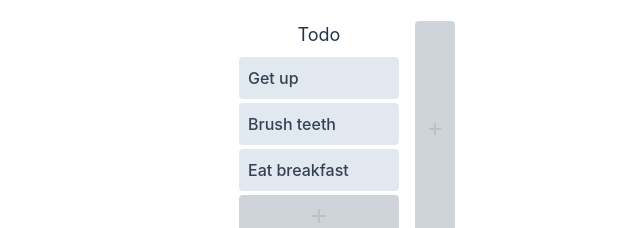
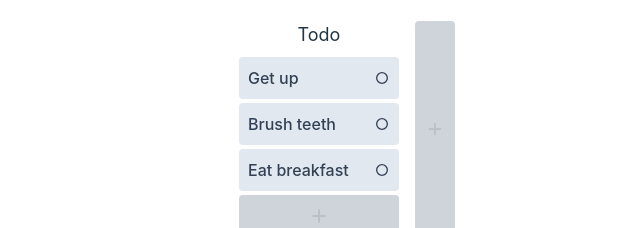
Before and after one commit to zzoyu/react-todo-list, a React (Vite) app: page / in a window 1280 px wide. Shown: the part 299-527 px from the top of the page, without its empty margins (321-961 px from the left). Built offline with nearby package versions, Linux system fonts and the light colour scheme.

Commit message:
add checkbox for ux

```diff
--- a/src/components/DrawTask.tsx
+++ b/src/components/DrawTask.tsx
@@ -20,8 +20,9 @@ const DrawTask = ({ task, onTaskChange, isNew }: Props) => {
 
   if (isEditing === true) {
     return (
+      <div className="flex flex-row justify-between items-center bg-slate-200 rounded p-2">
         <input
-        className="text-lg mb-2 outline-1 outline w-40 rounded"
+          className="w-full bg-transparent text-slate-700"
           type="text"
           value={textTask}
           onFocus={(e) => e.target.select()}
@@ -45,6 +46,7 @@ const DrawTask = ({ task, onTaskChange, isNew }: Props) => {
             onTaskChange(tempTask);
           }}
         />
+      </div>
     );
   } else
     return (
@@ -66,6 +68,30 @@ const DrawTask = ({ task, onTaskChange, isNew }: Props) => {
         >
           {task.title}
         </p>
+        <svg
+          className="w-4 h-4 text-slate-700"
+          fill="none"
+          stroke="currentColor"
+          viewBox="0 0 24 24"
+          xmlns="http://www.w3.org/2000/svg"
+        >
+          <path
+            strokeLinecap="round"
+            strokeLinejoin="round"
+            strokeWidth={2}
+            // 24px circle
+            d="M12 4a8 8 0 100 16 8 8 0 000-16z"
+          />
+          {task.done && (
+            <path
+              strokeLinecap="round"
+              strokeLinejoin="round"
+              strokeWidth={2}
+              // draw smaller checkmark inside small circle
+              d="M18 8L8.5 15.5 6 12"
+            />
+          )}
+        </svg>
       </button>
     );
 };
```
Lines whose indentation alone changed are shown as unchanged.
